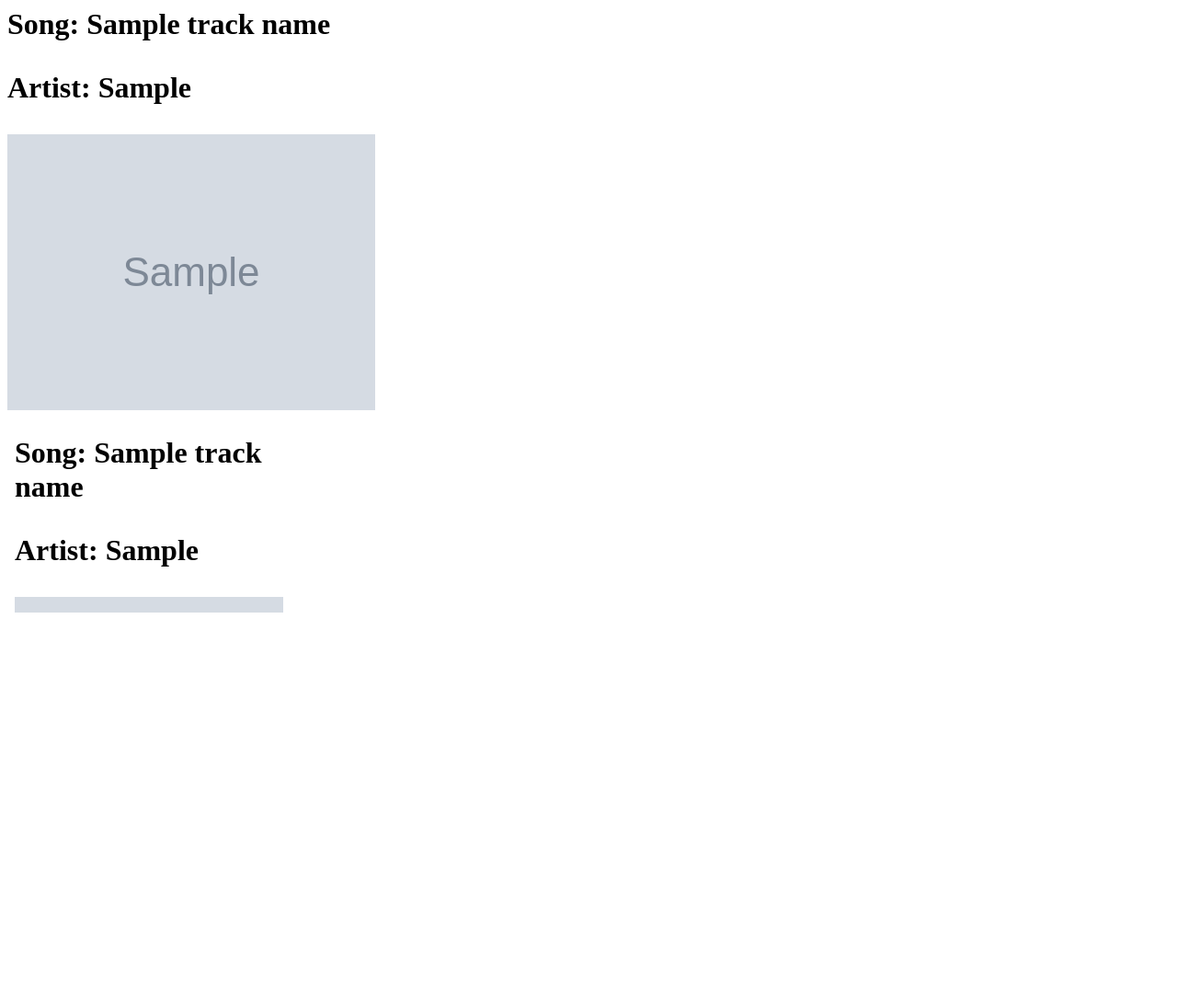
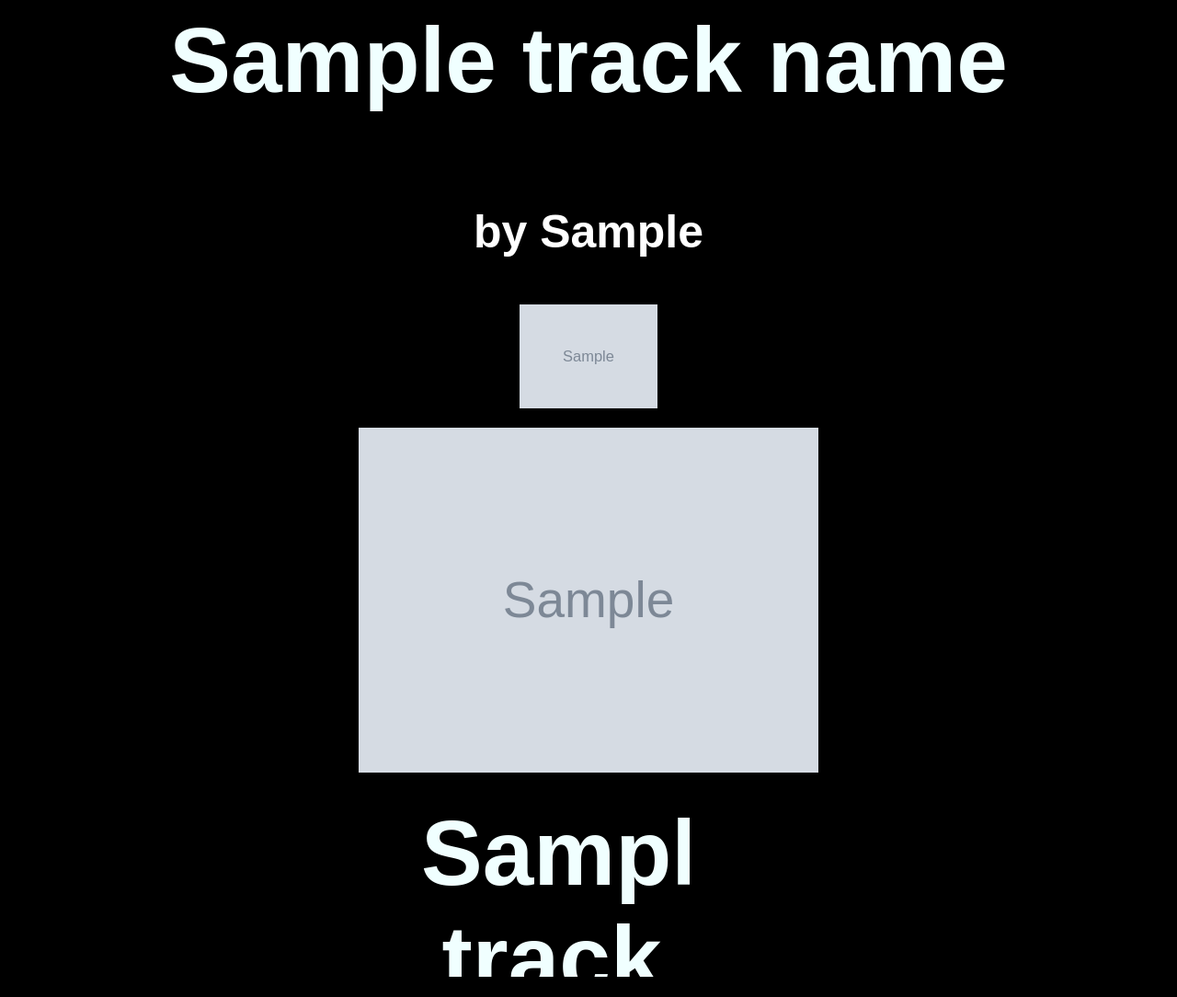
Before and after one commit to CesarC19/project1-ccovarrubias1, a Flask app: template templates/index.html in a window 1280 px wide. Shown: the whole page at 92% size. Before the commit the page ends 666 px from the top, so only its background shows below. Run offline with Flask 2, Linux system fonts and the light colour scheme; the template is opened without the code that fills it: most values are stand-ins (such as "Sample title", 1, 10 or a date in 2020); grey boxes marked "Sample" are stand-in pictures.

Commit message:
adjusted text,images, and widgets to center and added black background

```diff
--- a/project1.py
+++ b/project1.py
@@ -41,19 +41,22 @@
 results = spotify.artist_top_tracks(artistURL)
 
 for track in results['tracks'][:1]:
-    print('track    : ' + track['name'])
     trackName= track['name']
-    #print('artist   : ' + track['artist'])
-    #artistName= track['artists']
-    print('audio    : ' + track['preview_url'])
     preUrl= track['preview_url']
-    print('cover art: ' + track['album']['images'][0]['url'])
     coverArt= track['album']['images'][0]['url']
-    print()
+
+results = spotify.search(q='artist:' + randomArtist, type='artist')
+items = results['artists']['items']
+if len(items) > 0:
+    artist = items[0]
+    print(artist['name'], artist['images'][0]['url'])
+    artistImage= artist['images'][0]['url']
+
+
 
 @app.route("/")
 def index():
-    return flask.render_template("index.html", trackName=trackName, randomArtist=randomArtist, preUrl=preUrl, coverArt=coverArt)
+    return flask.render_template("index.html", trackName=trackName, randomArtist=randomArtist, artistImage=artistImage,  preUrl=preUrl, coverArt=coverArt)
 
 
 
--- a/static/style.css
+++ b/static/style.css
@@ -0,0 +1,21 @@
+body{
+    background-color: black;
+}
+h1{
+    text-align: center;
+    font-family: Copperplate, Papyrus, fantasy;
+    font-size: 100px;
+    color: azure;
+}
+h2{
+    text-align: center;
+    font-family: Copperplate, Papyrus, fantasy;
+    font-size: 50px;
+    color: white;
+}
+h5{
+    display: block;
+    margin-left: auto;
+    margin-right: auto;
+    width: 30%;
+}
--- a/templates/index.html
+++ b/templates/index.html
@@ -1,18 +1,29 @@
 <html>
     <head>
+        <style>
+            img{
+                display: block;
+                margin-left: auto;
+                margin-right: auto;
+            }
+        </style>
         <link rel="stylesheet" href="/static/style.css" />
         <body>
             <h1>
-                <p>Song: {{trackName}}</p>
-                <p>Artist: {{randomArtist}}</p>
+                <p>{{trackName}}</p>
             </h1>
             <h2>
-                <img src= {{coverArt}} alt={{trackName}}>
+                <p>by {{randomArtist}}</p>
             </h2>
             <h3>
-                <a href={{preUrl}} target="_blank"></a>
-                <iframe width="300" height="200" src= {{preUrl}} frameborder="0" allowfullscreen></iframe>
+                <img src= {{artistImage}} alt={{randomArtist}} style="width:150px">
             </h3>
+            <h4>
+                <img src= {{coverArt}} alt={{trackName}} style="width: 500px">
+            </h4>
+            <h5>
+                <iframe width="300" height="200" src= {{preUrl}} frameborder="0" ></iframe>
+            </h5>
         </body>
     </head>
 </html>
```
Also changed, not shown: 1 other file.
